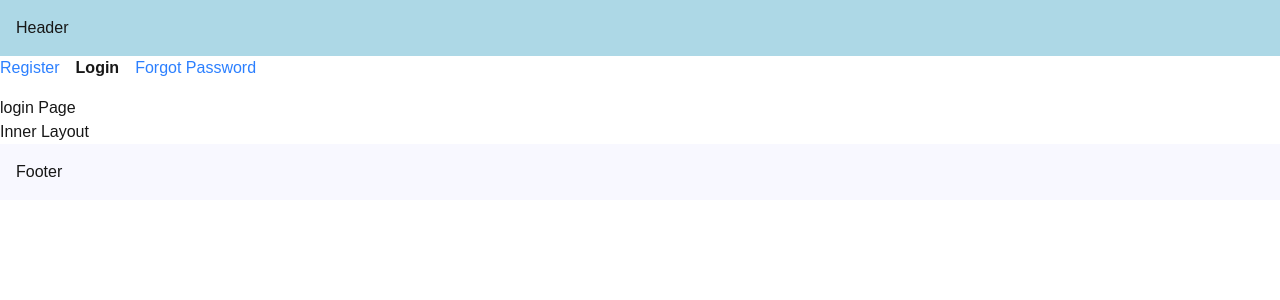
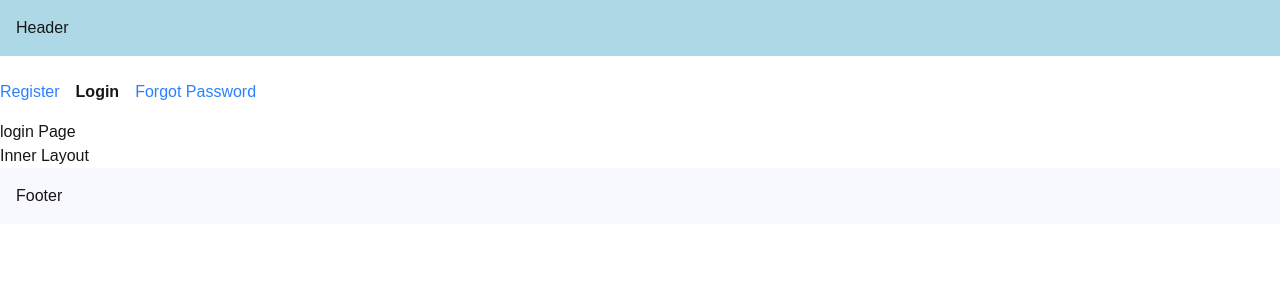
Before and after one commit to Madhawa-Tharindu/Next.js-Course, a Next.js app: page /login in a window 1280 px wide. Shown: the top 300 px of the page. Built offline with nearby package versions, Linux system fonts and the light colour scheme.

Commit message:
learnt about template.tsx

```diff
--- a/src/components/AuthNavBar.tsx
+++ b/src/components/AuthNavBar.tsx
@@ -3,6 +3,7 @@
 
 import Link from "next/link";
 import { usePathname } from "next/navigation";
+import { useState } from "react";
 
 const navLinks = [
   { name: "Register", href: "/register" },
@@ -12,9 +13,13 @@ const navLinks = [
 
 export default function AuthNavbar() {
   const pathname = usePathname();
+  const [input, setInput] = useState("");
 
   return (
     <div className="mb-4">
+        <div>
+            <input value={input} onChange={(e) => setInput(e.target.value)} />
+        </div>
       {navLinks.map((link) => {
         const isActive = pathname.startsWith(link.href);
         return (
```
